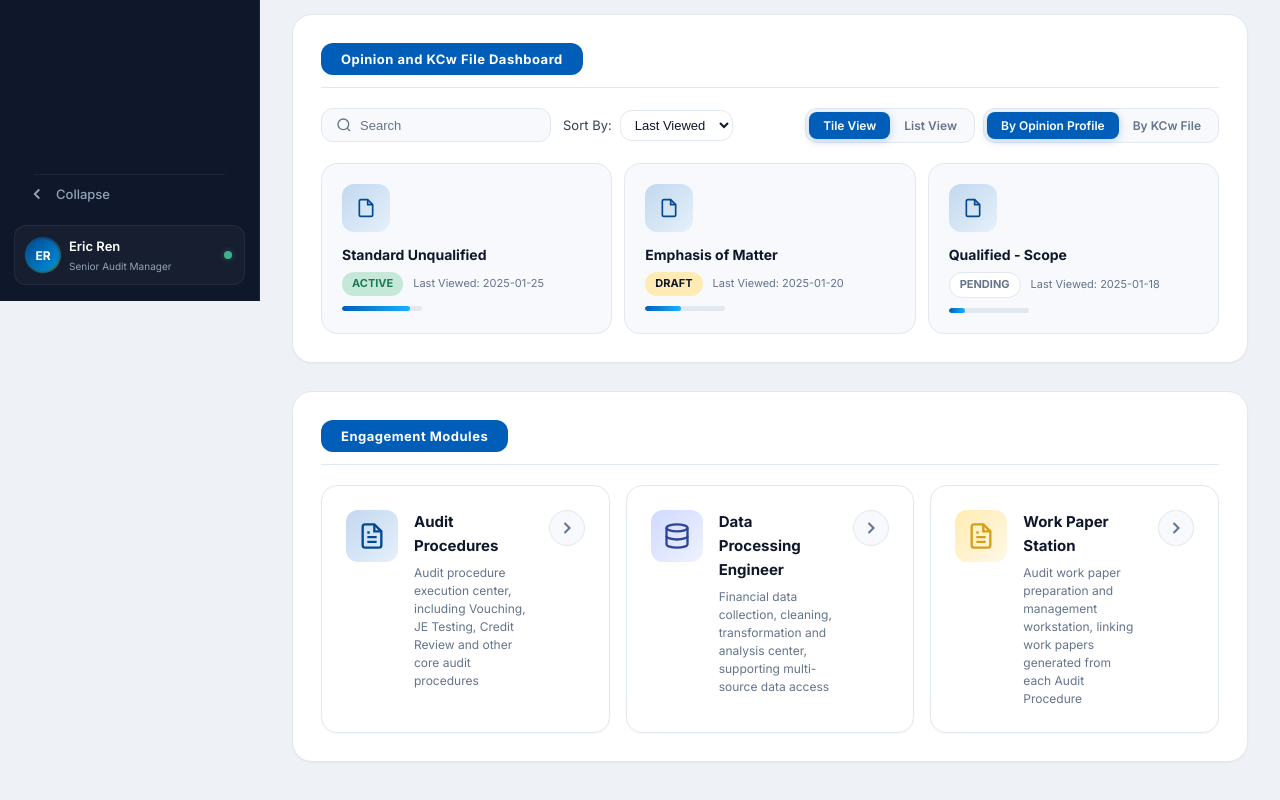
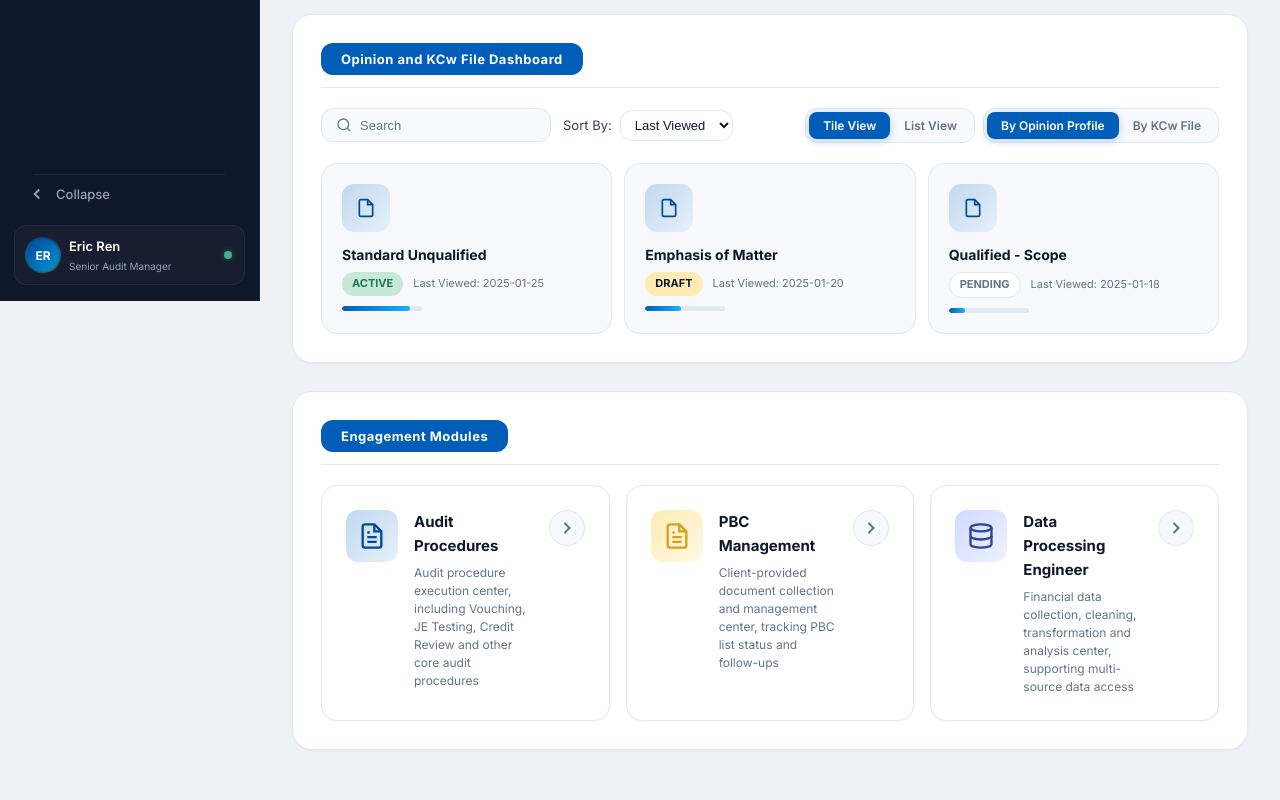
Before and after one commit to jiluodan/aap-platform, a React (Vite) app: page /#/engagement/1/1 in a window 1280 px wide. Shown: the part 499-1299 px from the top of the page. Built offline with nearby package versions, Linux system fonts and the light colour scheme.

Commit message:
refactor: rename ARMS Profiles to Engagement, swap modules, rename Work Paper Station to PBC Management

```diff
--- a/src/i18n/translations.ts
+++ b/src/i18n/translations.ts
@@ -19,7 +19,7 @@ export const translations = {
     activeProjects: 'Active Projects',
     plannedProjects: 'Planned Projects',
     highRiskProjects: 'High Risk Projects',
-    armsProfiles: 'ARMS Profiles',
+    armsProfiles: 'Engagement',
     engagementCodes: 'Engagement',
     projectsCount: '{{count}} Profiles',
     rollForward: 'Roll Forward Opinion Profile',
@@ -80,7 +80,7 @@ export const translations = {
     kcwFile: 'KCw File',
     engagementModules: 'Engagement Modules',
     moduleAuditProcedures: 'Audit Procedures',
-    pbcManager: 'PBC Manager',
+    pbcManager: 'PBC Management',
     dataProcessing: 'Data Processing Center',
     workPaperStation: 'Work Paper Station',
     opinionProfileModule: 'Opinion Profile',
@@ -107,7 +107,7 @@ export const translations = {
     activeProjects: '进行中项目',
     plannedProjects: '计划中的项目',
     highRiskProjects: '高风险项目',
-    armsProfiles: 'ARMS 档案',
+    armsProfiles: '项目',
     engagementCodes: '项目',
     projectsCount: '{{count}} 个档案',
     rollForward: '延续 Opinion Profile',
--- a/src/pages/ClientSummary.tsx
+++ b/src/pages/ClientSummary.tsx
@@ -302,7 +302,7 @@ function ClientSummary() {
                 <div className="engagements-section animate-fade-in">
                   <div className="engagements-header">
                     <h4>{t('engagementCodes')}</h4>
-                    <span className="engagements-count">{t('projectsCount', { count: client.armsProfiles.length })}</span>
+                    <span className="engagements-count">{lang === 'zh' ? '项目' : 'Engagement'}</span>
                   </div>
                   <div className="engagements-grid">
                     {client.armsProfiles.map((profile, pi) => (
--- a/src/pages/EngagementHub.tsx
+++ b/src/pages/EngagementHub.tsx
@@ -220,6 +220,23 @@ function EngagementHub() {
             </div>
           </div>
 
+          <div className="module-card card-lift" onClick={() => navigate(`/engagement/${clientId}/${engagementId}/workpapers`)}>
+            <div className="module-icon-bg amber">
+              <svg width="28" height="28" viewBox="0 0 24 24" fill="none" stroke="currentColor" strokeWidth="2">
+                <path d="M14 2H6a2 2 0 0 0-2 2v16a2 2 0 0 0 2 2h12a2 2 0 0 0 2-2V8z"/><polyline points="14 2 14 8 20 8"/><line x1="16" y1="13" x2="8" y2="13"/><line x1="16" y1="17" x2="8" y2="17"/><polyline points="10 9 9 9 8 9"/>
+              </svg>
+            </div>
+            <div className="module-content">
+              <h3>{t('pbcManager')}</h3>
+              <p>{lang === 'zh' ? '客户资料收集与管理中心，追踪PBC清单状态及跟进事项' : 'Client-provided document collection and management center, tracking PBC list status and follow-ups'}</p>
+            </div>
+            <div className="module-arrow">
+              <svg width="20" height="20" viewBox="0 0 24 24" fill="none" stroke="currentColor" strokeWidth="2.5">
+                <path d="m9 18 6-6-6-6"/>
+              </svg>
+            </div>
+          </div>
+
           <div className="module-card card-lift" onClick={() => navigate(`/engagement/${clientId}/${engagementId}/data`)}>
             <div className="module-icon-bg purple">
               <svg width="28" height="28" viewBox="0 0 24 24" fill="none" stroke="currentColor" strokeWidth="2">
@@ -236,23 +253,6 @@ function EngagementHub() {
               </svg>
             </div>
           </div>
-
-          <div className="module-card card-lift" onClick={() => navigate(`/engagement/${clientId}/${engagementId}/workpapers`)}>
-            <div className="module-icon-bg amber">
-              <svg width="28" height="28" viewBox="0 0 24 24" fill="none" stroke="currentColor" strokeWidth="2">
-                <path d="M14 2H6a2 2 0 0 0-2 2v16a2 2 0 0 0 2 2h12a2 2 0 0 0 2-2V8z"/><polyline points="14 2 14 8 20 8"/><line x1="16" y1="13" x2="8" y2="13"/><line x1="16" y1="17" x2="8" y2="17"/><polyline points="10 9 9 9 8 9"/>
-              </svg>
-            </div>
-            <div className="module-content">
-              <h3>{t('workPaperStation')}</h3>
-              <p>{lang === 'zh' ? '审计底稿编制与管理工作站，关联各Audit Procedure生成的底稿' : 'Audit work paper preparation and management workstation, linking work papers generated from each Audit Procedure'}</p>
-            </div>
-            <div className="module-arrow">
-              <svg width="20" height="20" viewBox="0 0 24 24" fill="none" stroke="currentColor" strokeWidth="2.5">
-                <path d="m9 18 6-6-6-6"/>
-              </svg>
-            </div>
-          </div>
         </div>
       </div>
     </div>
```
